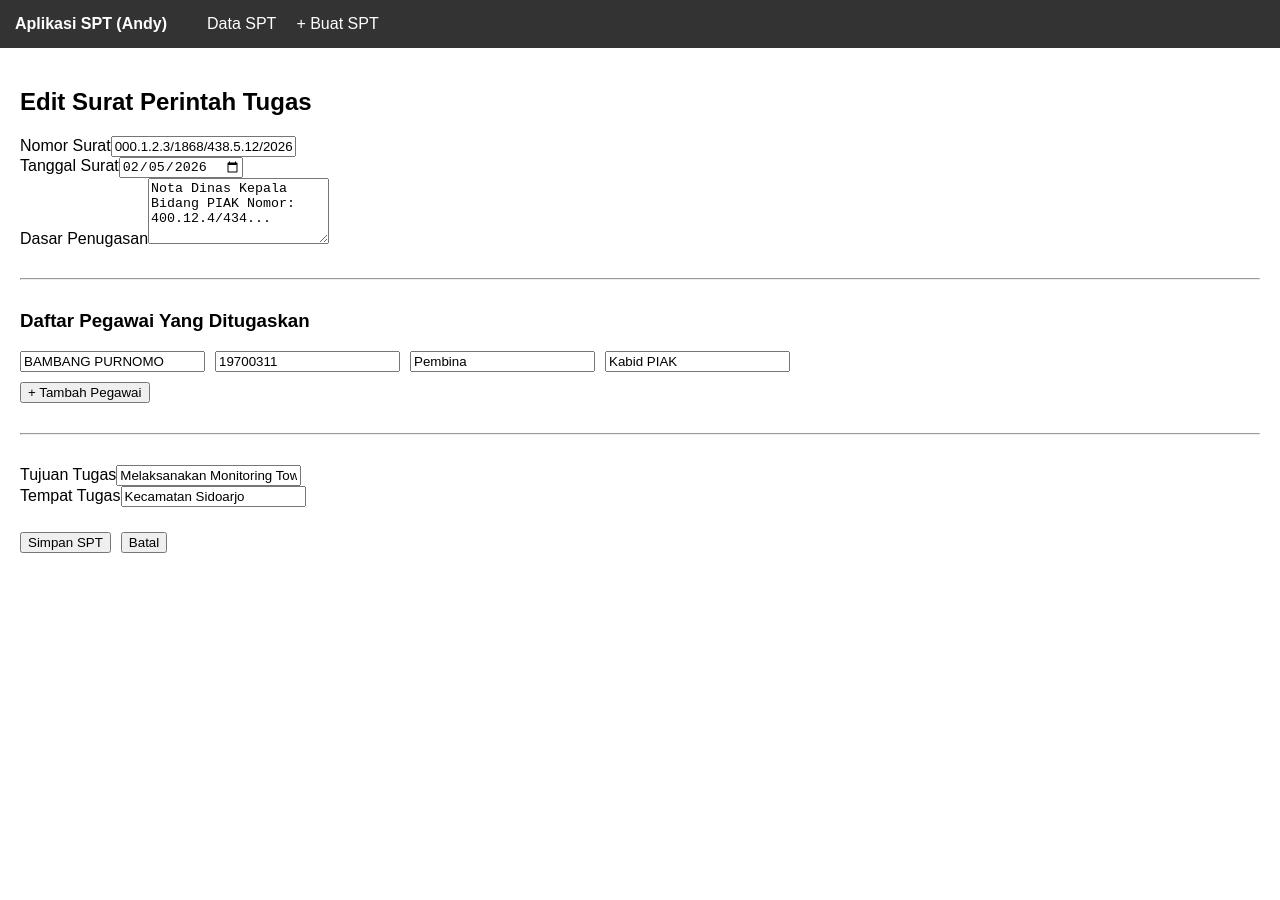
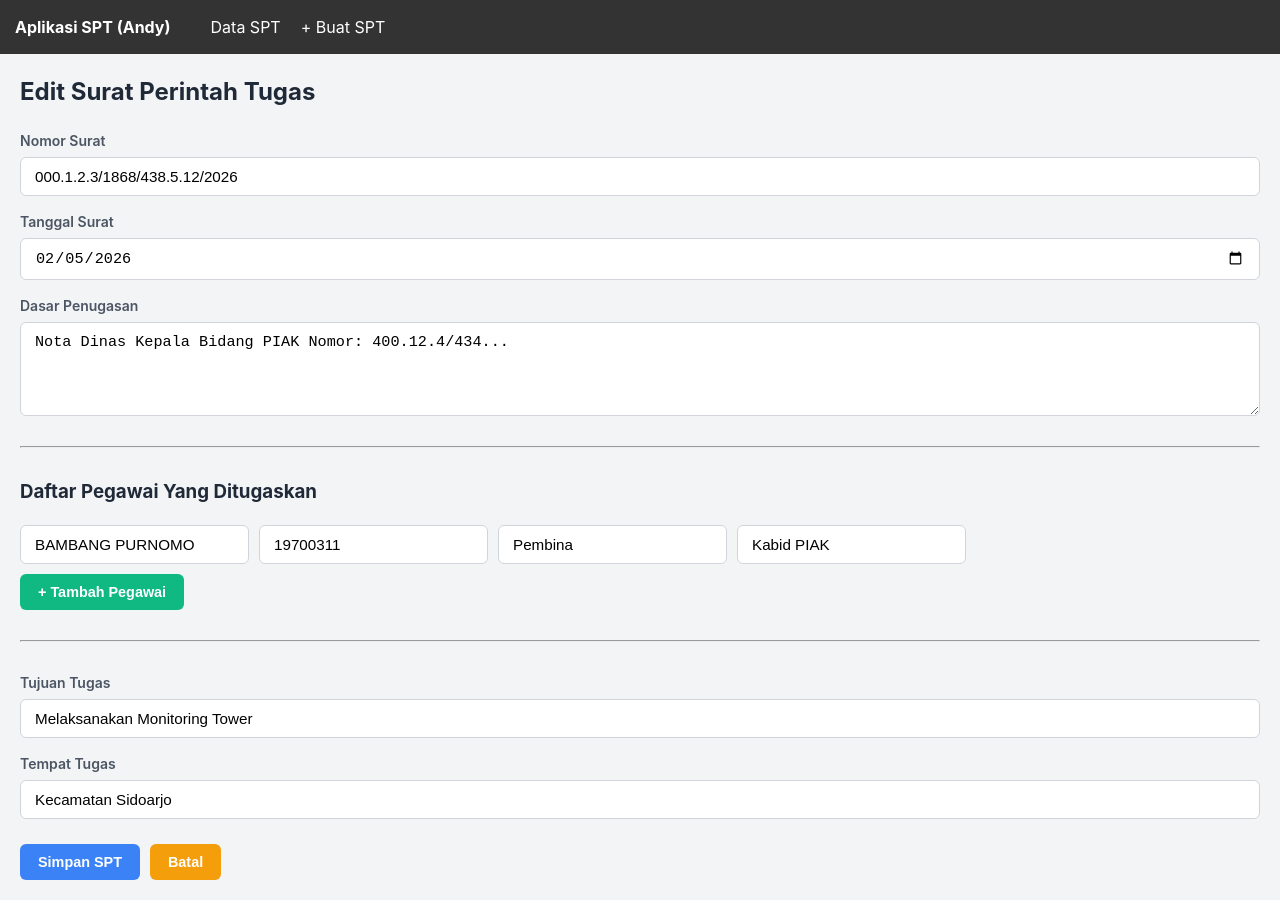
Before and after one commit to AndyAldy/Aplikasi_spt, a React (Vite) app: page /edit/1 in a window 1280 px wide. Before the commit the page ends 800 px from the top, so only its background shows below. Built offline with nearby package versions, Linux system fonts and the light colour scheme.

Commit message:
edit app.css

```diff
--- a/src/App.css
+++ b/src/App.css
@@ -1,105 +1,176 @@
-/* Styling Global & Reset */
+/* =========================================
+   UI MODERN GLOBALS & VARIABLES
+========================================= */
+:root {
+  --primary: #3b82f6;
+  --primary-hover: #2563eb;
+  --success: #10b981;
+  --success-hover: #059669;
+  --danger: #ef4444;
+  --danger-hover: #dc2626;
+  --warning: #f59e0b;
+  --warning-hover: #d97706;
+  --bg-color: #f3f4f6;
+  --card-bg: #ffffff;
+  --text-main: #1f2937;
+  --text-muted: #6b7280;
+  --border-color: #d1d5db;
+  --input-focus: rgba(59, 130, 246, 0.2);
+}
+
 body {
   margin: 0;
-  font-family: 'Segoe UI', Tahoma, Geneva, Verdana, sans-serif;
-  background-color: #f4f6f8;
-  color: #333;
+  font-family: 'Inter', 'Segoe UI', Roboto, Helvetica, Arial, sans-serif;
+  background-color: var(--bg-color);
+  color: var(--text-main);
+  line-height: 1.5;
 }
 
-/* Styling Komponen Halaman (List & Form) */
-.form-container {
-  background: white;
-  padding: 25px;
-  border-radius: 8px;
-  box-shadow: 0 4px 6px rgba(0,0,0,0.05);
+/* =========================================
+   TYPOGRAPHY & NAVBAR
+========================================= */
+h2, h3 {
+  color: var(--text-main);
+  margin-top: 0;
 }
 
-.data-table {
-  width: 100%;
-  border-collapse: collapse;
-  margin-top: 15px;
-  background: white;
-  box-shadow: 0 2px 5px rgba(0,0,0,0.05);
+.navbar {
+  background: #1e293b;
+  padding: 15px 30px;
+  color: white;
+  display: flex;
+  gap: 25px;
+  align-items: center;
+  box-shadow: 0 2px 4px rgba(0,0,0,0.1);
 }
-.data-table th, .data-table td {
-  border: 1px solid #ddd;
-  padding: 12px;
-  text-align: left;
+
+.navbar a {
+  color: #cbd5e1;
+  text-decoration: none;
+  font-weight: 500;
+  transition: color 0.2s;
 }
-.data-table th {
-  background-color: #333;
+
+.navbar a:hover {
   color: white;
 }
 
+/* =========================================
+   CONTAINERS & CARDS
+========================================= */
+.container {
+  max-width: 1000px;
+  margin: 30px auto;
+  padding: 0 20px;
+}
+
+.card {
+  background: var(--card-bg);
+  padding: 30px;
+  border-radius: 12px;
+  box-shadow: 0 4px 6px -1px rgba(0, 0, 0, 0.1), 0 2px 4px -1px rgba(0, 0, 0, 0.06);
+}
+
+.section-title {
+  border-bottom: 2px solid var(--bg-color);
+  padding-bottom: 10px;
+  margin-bottom: 20px;
+  font-size: 1.25rem;
+  color: #374151;
+}
+
+/* =========================================
+   FORM ELEMENTS & GRID
+========================================= */
+.form-grid {
+  display: grid;
+  grid-template-columns: 1fr 1fr; /* Membagi form jadi 2 kolom */
+  gap: 20px;
+}
+
 .form-group {
+  display: flex;
+  flex-direction: column;
   margin-bottom: 15px;
 }
-.form-group label {
-  display: block;
-  margin-bottom: 5px;
-  font-weight: 600;
-}
-.form-control {
-  width: 100%;
-  padding: 10px;
-  border: 1px solid #ccc;
-  border-radius: 4px;
-  box-sizing: border-box;
+
+.form-group.full-width {
+  grid-column: span 2;
 }
 
-/* Tombol (Button) */
-.btn {
-  padding: 8px 16px;
-  border: none;
-  border-radius: 4px;
-  cursor: pointer;
-  font-weight: bold;
-  color: white;
-}
-.btn-primary { background-color: #007bff; }
-.btn-success { background-color: #28a745; }
-.btn-warning { background-color: #ffc107; color: black; }
-.btn-danger { background-color: #dc3545; }
-.btn-info { background-color: #17a2b8; }
-
-/* ------------------------------------- */
-/* Styling KHUSUS Untuk Halaman Print/PDF*/
-/* ------------------------------------- */
-
-.a4-paper {
-  background: white;
-  width: 210mm;
-  min-height: 297mm;
-  padding: 20mm;
-  margin: 0 auto;
-  box-shadow: 0 0 10px rgba(0,0,0,0.2);
-  box-sizing: border-box;
-  font-family: 'Times New Roman', Times, serif; /* Kertas dinas menggunakan font serif */
-  color: black;
+label {
+  font-size: 0.875rem;
+  font-weight: 600;
+  margin-bottom: 6px;
+  color: #4b5563;
 }
 
-.kop-surat {
-  text-align: center;
-  border-bottom: 3px solid black;
-  padding-bottom: 10px;
-  margin-bottom: 20px;
+.form-control {
+  padding: 10px 14px;
+  border: 1px solid var(--border-color);
+  border-radius: 6px;
+  font-size: 0.95rem;
+  transition: all 0.2s ease-in-out;
+  background-color: #fff;
 }
 
-.table-layout td {
-  vertical-align: top;
-  padding: 2px 5px;
+.form-control:focus {
+  outline: none;
+  border-color: var(--primary);
+  box-shadow: 0 0 0 3px var(--input-focus);
 }
 
-/* Aturan CSS ini hanya aktif saat browser membuka dialog Print */
-@media print {
-  body { background-color: white; }
-  .no-print { display: none !important; }
-  .no-print-bg { background: transparent !important; padding: 0 !important; }
-  .a4-paper {
-    box-shadow: none;
-    margin: 0;
-    padding: 0;
-    width: 100%;
-    min-height: auto;
-  }
+/* Section Pegawai Dinamis */
+.pegawai-row {
+  display: grid;
+  grid-template-columns: 2fr 1fr 1fr 1.5fr auto;
+  gap: 10px;
+  align-items: center;
+  background: #f9fafb;
+  padding: 15px;
+  border-radius: 8px;
+  border: 1px dashed #cbd5e1;
+  margin-bottom: 10px;
 }
+
+/* =========================================
+   BUTTONS
+========================================= */
+.btn {
+  padding: 10px 18px;
+  border: none;
+  border-radius: 6px;
+  font-size: 0.9rem;
+  font-weight: 600;
+  cursor: pointer;
+  transition: background-color 0.2s, transform 0.1s;
+  display: inline-flex;
+  align-items: center;
+  justify-content: center;
+  gap: 8px;
+}
+
+.btn:active {
+  transform: scale(0.98);
+}
+
+.btn-primary { background: var(--primary); color: white; }
+.btn-primary:hover { background: var(--primary-hover); }
+
+.btn-success { background: var(--success); color: white; }
+.btn-success:hover { background: var(--success-hover); }
+
+.btn-danger { background: var(--danger); color: white; padding: 10px 14px; }
+.btn-danger:hover { background: var(--danger-hover); }
+
+.btn-warning { background: var(--warning); color: white; }
+.btn-warning:hover { background: var(--warning-hover); }
+
+.actions-footer {
+  display: flex;
+  justify-content: flex-end;
+  gap: 12px;
+  margin-top: 30px;
+  padding-top: 20px;
+  border-top: 1px solid var(--bg-color);
+}
--- a/src/App.jsx
+++ b/src/App.jsx
@@ -3,6 +3,7 @@ import Navbar from './components/Navbar';
 import SptList from './pages/SptList';
 import SptForm from './pages/SptForm';
 import SptPrint from './pages/SptPrint';
+import './App.css';
 
 function App() {
   return (
```
